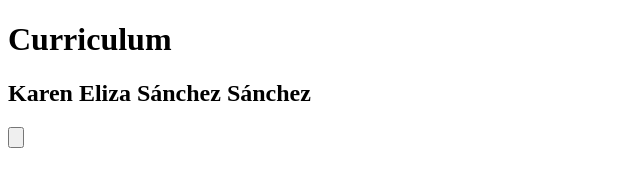
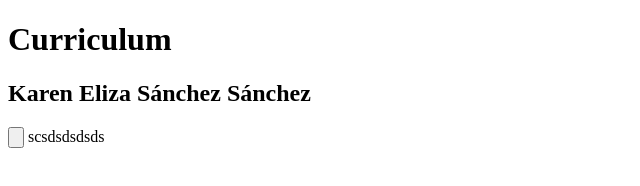
Before and after one commit to ldfernandezc/Dise-oWeb5, a plain HTML site: page Karen.html in a window 1280 px wide. Shown: the full height of the page, 0-640 px from the left. Drawn offline with Linux system fonts and the light colour scheme.

Commit message:
actualizo
vddfdfdf

```diff
--- a/Karen.html
+++ b/Karen.html
@@ -10,5 +10,7 @@
     <h1>Curriculum</h1>
     <h2>Karen Eliza Sánchez Sánchez</h2>
     <input type="button" value="">
+
+    scsdsdsdsds
 </body>
 </html>
```
